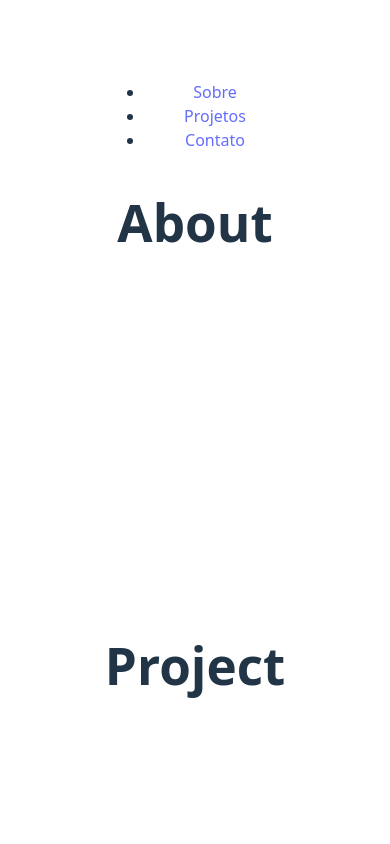
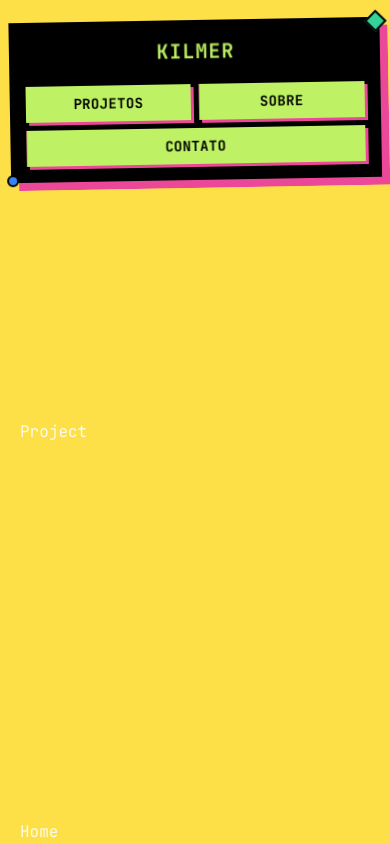
Before and after one commit to lukilme/lukilme, a Vue app: page / in a window 390 px wide. Shown: the top 844 px of the page. Built offline with nearby package versions, Linux system fonts and the light colour scheme.

Commit message:
new navbar

```diff
--- a/index.html
+++ b/index.html
@@ -5,9 +5,11 @@
     <link rel="icon" type="image/svg+xml" href="/vite.svg" />
     <meta name="viewport" content="width=device-width, initial-scale=1.0" />
     <title>Portfolio</title>
+    <script src="https://cdn.tailwindcss.com"></script>
+    <link href="https://fonts.googleapis.com/css2?family=JetBrains+Mono:wght@400;700&display=swap" rel="stylesheet">
   </head>
-  <body>
-    <div id="app"></div>
+  <body class="bg-yellow-300 min-h-screen p-5 w-full">
+    <div id="app" class="flex content-center w-full"></div>
     <script type="module" src="/src/main.ts"></script>
   </body>
 </html>
--- a/src/App.vue
+++ b/src/App.vue
@@ -6,7 +6,7 @@
 
 </script>
 <template>
-   <div id="app">
+   <div>
       <NavBar />
       <main>
          <section id="about">
--- a/src/components/Navbar.vue
+++ b/src/components/Navbar.vue
@@ -1,15 +1,107 @@
 <template>
-  <nav class="fixed top-0 left-0 w-full bg-white shadow-md z-50">
-    <ul class="flex space-x-6 p-4 justify-center">
-      <li><a href="#about" class="hover:text-blue-500">Sobre</a></li>
-      <li><a href="#projects" class="hover:text-blue-500">Projetos</a></li>
-      <li><a href="#contact" class="hover:text-blue-500">Contato</a></li>
-    </ul>
-  </nav>
+   <nav class="bg-black border-4 border-black shadow-[8px_8px_0px_0px] shadow-pink-500 w-full md:w-5/6 lg:w-3/4 xl:w-2/3 mx-auto p-4 md:p-5 -rotate-1 hover:rotate-0 transition-all duration-300 hover:shadow-[12px_12px_0px_0px] hover:shadow-pink-500 slide-in fixed top-5 left-1/2 -translate-x-1/2 z-50 mobile-optimized">
+      <div class="absolute -top-2 -right-2 w-4 h-4 md:w-5 md:h-5 bg-emerald-400 border-2 border-black rotate-45"></div>
+      <div class="absolute -bottom-2 -left-2 w-3 h-3 md:w-4 md:h-4 bg-blue-500 border-2 border-black rounded-full"></div>
+      <div class="flex flex-col sm:flex-row justify-between items-center gap-3 md:gap-4 lg:gap-5">
+         <div class="text-lime-300 text-xl sm:text-2xl md:text-3xl font-bold uppercase tracking-wider cursor-pointer transition-all duration-200 hover:text-emerald-400 hover:scale-110 glitch-effect whitespace-nowrap">
+            Kilmer
+         </div>
+         <ul class="flex flex-wrap justify-center gap-2 sm:gap-3 md:gap-4 w-full sm:w-auto mobile-optimized-links">
+            <li class="flex-1 sm:flex-none">
+               <a href="#projetos"
+                  class="block px-3 py-2 md:px-4 md:py-2.5 lg:px-5 lg:py-3 bg-lime-300 text-black font-bold uppercase tracking-wide border-3 border-black shadow-[3px_3px_0px_0px] md:shadow-[4px_4px_0px_0px] shadow-pink-500 transition-all duration-200 hover:bg-emerald-400 hover:-translate-x-0.5 hover:-translate-y-0.5 hover:shadow-[5px_5px_0px_0px] md:hover:shadow-[6px_6px_0px_0px] hover:shadow-pink-500 active:translate-x-0.5 active:translate-y-0.5 active:shadow-[2px_2px_0px_0px] active:shadow-pink-500 relative overflow-hidden group text-sm md:text-base text-center mobile-optimized-link">
+                  <span class="relative z-10">PROJETOS</span>
+                  <div class="absolute inset-0 bg-pink-500 text-lime-300 flex items-center justify-center -translate-x-full group-hover:translate-x-0 transition-transform duration-300 text-sm md:text-base">
+                     PROJETOS
+                  </div>
+               </a>
+            </li>
+            <li class="flex-1 sm:flex-none">
+               <a href="#sobre"
+                  class="block px-3 py-2 md:px-4 md:py-2.5 lg:px-5 lg:py-3 bg-lime-300 text-black font-bold uppercase tracking-wide border-3 border-black shadow-[3px_3px_0px_0px] md:shadow-[4px_4px_0px_0px] shadow-pink-500 transition-all duration-200 hover:bg-emerald-400 hover:-translate-x-0.5 hover:-translate-y-0.5 hover:shadow-[5px_5px_0px_0px] md:hover:shadow-[6px_6px_0px_0px] hover:shadow-pink-500 active:translate-x-0.5 active:translate-y-0.5 active:shadow-[2px_2px_0px_0px] active:shadow-pink-500 relative overflow-hidden group text-sm md:text-base text-center mobile-optimized-link">
+                  <span class="relative z-10">SOBRE</span>
+                  <div class="absolute inset-0 bg-pink-500 text-lime-300 flex items-center justify-center -translate-x-full group-hover:translate-x-0 transition-transform duration-300 text-sm md:text-base">
+                     SOBRE
+                  </div>
+               </a>
+            </li>
+            <li class="flex-1 sm:flex-none">
+               <a href="#contato"
+                  class="block px-3 py-2 md:px-4 md:py-2.5 lg:px-5 lg:py-3 bg-lime-300 text-black font-bold uppercase tracking-wide border-3 border-black shadow-[3px_3px_0px_0px] md:shadow-[4px_4px_0px_0px] shadow-pink-500 transition-all duration-200 hover:bg-emerald-400 hover:-translate-x-0.5 hover:-translate-y-0.5 hover:shadow-[5px_5px_0px_0px] md:hover:shadow-[6px_6px_0px_0px] hover:shadow-pink-500 active:translate-x-0.5 active:translate-y-0.5 active:shadow-[2px_2px_0px_0px] active:shadow-pink-500 relative overflow-hidden group text-sm md:text-base text-center mobile-optimized-link">
+                  <span class="relative z-10">CONTATO</span>
+                  <div class="absolute inset-0 bg-pink-500 text-lime-300 flex items-center justify-center -translate-x-full group-hover:translate-x-0 transition-transform duration-300 text-sm md:text-base">
+                     CONTATO
+                  </div>
+               </a>
+            </li>
+         </ul>
+      </div>
+   </nav>
 </template>
+<style>
+   @keyframes slideIn {
+   from {
+    opacity: 0;
+    transform: translateX(100%) translateY(-100%) rotate(12deg);
+   }
+   to {
+    opacity: 1;
+    transform: translateX(-50%) translateY(0) rotate(-1deg);
+   }
+   }
+   .slide-in {
+    animation: slideIn 0.6s cubic-bezier(0.18, 1.25, 0.4, 1) forwards;
+    left: 50%;
+   }
+   .glitch-effect {
+    position: relative;
+    display: inline-block;
+   }
+   .glitch-effect:hover {
+    text-shadow: 2px 0 #ff00de, -2px 0 #00ffee;
+    animation: glitch 0.3s cubic-bezier(0.25, 0.46, 0.45, 0.94) both infinite;
+   }
+   @keyframes glitch {
+   0% {
+   transform: translate(0);
+   }
+   20% {
+   transform: translate(-2px, 2px);
+   }
+   40% {
+   transform: translate(-2px, -2px);
+   }
+   60% {
+   transform: translate(2px, 2px);
+   }
+   80% {
+   transform: translate(2px, -2px);
+   }
+   100% {
+   transform: translate(0);
+   }
+   }
 
+   @media (max-width: 640px) {
+   .mobile-optimized {
+   padding: 0.75rem;
+   width: 95%;
+   }
+   .mobile-optimized-links {
+   justify-content: center;
+   margin-top: 0.5rem;
+   }
+   .mobile-optimized-link {
+   flex: 1;
+   min-width: 110px;
+   text-align: center;
+   padding: 0.5rem 0.75rem;
+   font-size: 0.875rem;
+   }
+   }
+</style>
 <script lang="ts">
-export default{
-    name: "NavBar"
-}
+   export default{
+       name: "NavBar"
+   }
 </script>
--- a/src/style.css
+++ b/src/style.css
@@ -13,67 +13,42 @@
   -moz-osx-font-smoothing: grayscale;
 }
 
-a {
-  font-weight: 500;
-  color: #646cff;
-  text-decoration: inherit;
-}
-a:hover {
-  color: #535bf2;
+body {
+  font-family: 'JetBrains Mono', monospace;
 }
 
-body {
-  margin: 0;
-  display: flex;
-  place-items: center;
-  min-width: 320px;
-  min-height: 100vh;
+.glitch-effect {
+  animation: glitch 2s infinite;
 }
 
-h1 {
-  font-size: 3.2em;
-  line-height: 1.1;
+@keyframes glitch {
+
+  0%,
+  98% {
+    text-shadow: 3px 3px 0px #ec4899;
+  }
+
+  1% {
+    text-shadow: 3px 3px 0px #06b6d4, -2px -2px 0px #10b981;
+  }
+
+  2% {
+    text-shadow: 3px 3px 0px #ec4899;
+  }
 }
 
-button {
-  border-radius: 8px;
-  border: 1px solid transparent;
-  padding: 0.6em 1.2em;
-  font-size: 1em;
-  font-weight: 500;
-  font-family: inherit;
-  background-color: #1a1a1a;
-  cursor: pointer;
-  transition: border-color 0.25s;
-}
-button:hover {
-  border-color: #646cff;
-}
-button:focus,
-button:focus-visible {
-  outline: 4px auto -webkit-focus-ring-color;
+.slide-in {
+  animation: slideIn 0.8s ease-out;
 }
 
-.card {
-  padding: 2em;
-}
+@keyframes slideIn {
+  from {
+    transform: translateY(-100px) rotate(-2deg);
+    opacity: 0;
+  }
 
-#app {
-  max-width: 1280px;
-  margin: 0 auto;
-  padding: 2rem;
-  text-align: center;
-}
-
-@media (prefers-color-scheme: light) {
-  :root {
-    color: #213547;
-    background-color: #ffffff;
-  }
-  a:hover {
-    color: #747bff;
-  }
-  button {
-    background-color: #f9f9f9;
+  to {
+    transform: translateY(0) rotate(-1deg);
+    opacity: 1;
   }
 }
```
Also changed, not shown: 1 other file (tests, documents, lock files or other folders).
